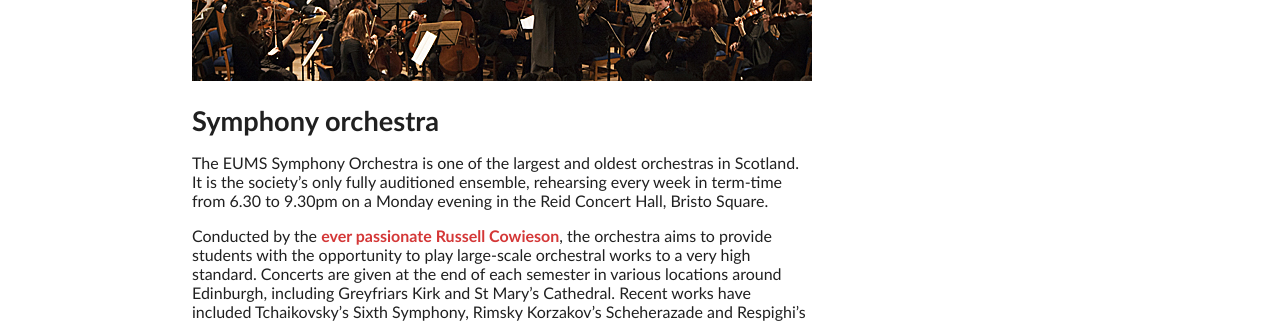
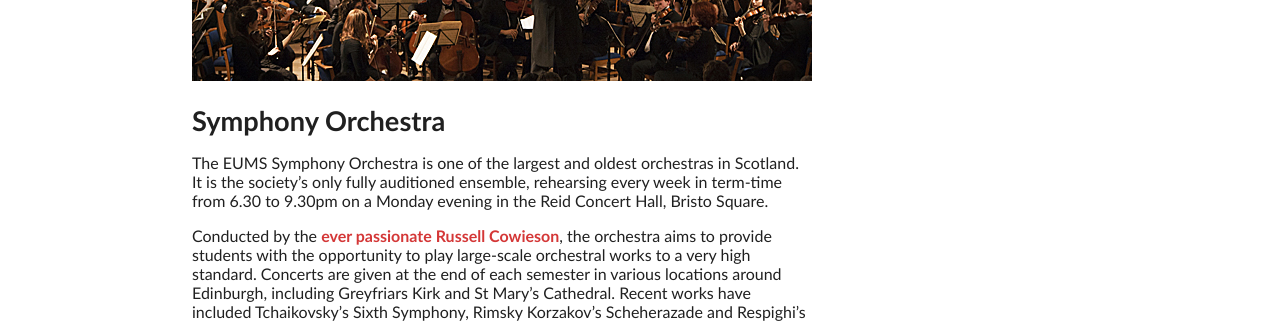
Before and after one commit to eums/website, a Jekyll site: the page built from symphony-orchestra/index.markdown, in a window 1280 px wide. Shown: the part 362-685 px from the top of the page. Built offline with Jekyll 4.4.1, drawn with Linux system fonts in a browser that asks for light colours; comment, search, counter and statistics services are not loaded.

Commit message:
capitalisation

```diff
--- a/symphony-orchestra/index.markdown
+++ b/symphony-orchestra/index.markdown
@@ -6,7 +6,7 @@ wordpress_id: 198
 
 ![](/assets/img/concerts/symphony-greyfriars-kirk.jpg)
 
-## Symphony orchestra
+## Symphony Orchestra
 
 The EUMS Symphony Orchestra is one of the largest and oldest orchestras in
 Scotland. It is the society’s only fully auditioned ensemble, rehearsing every
```
